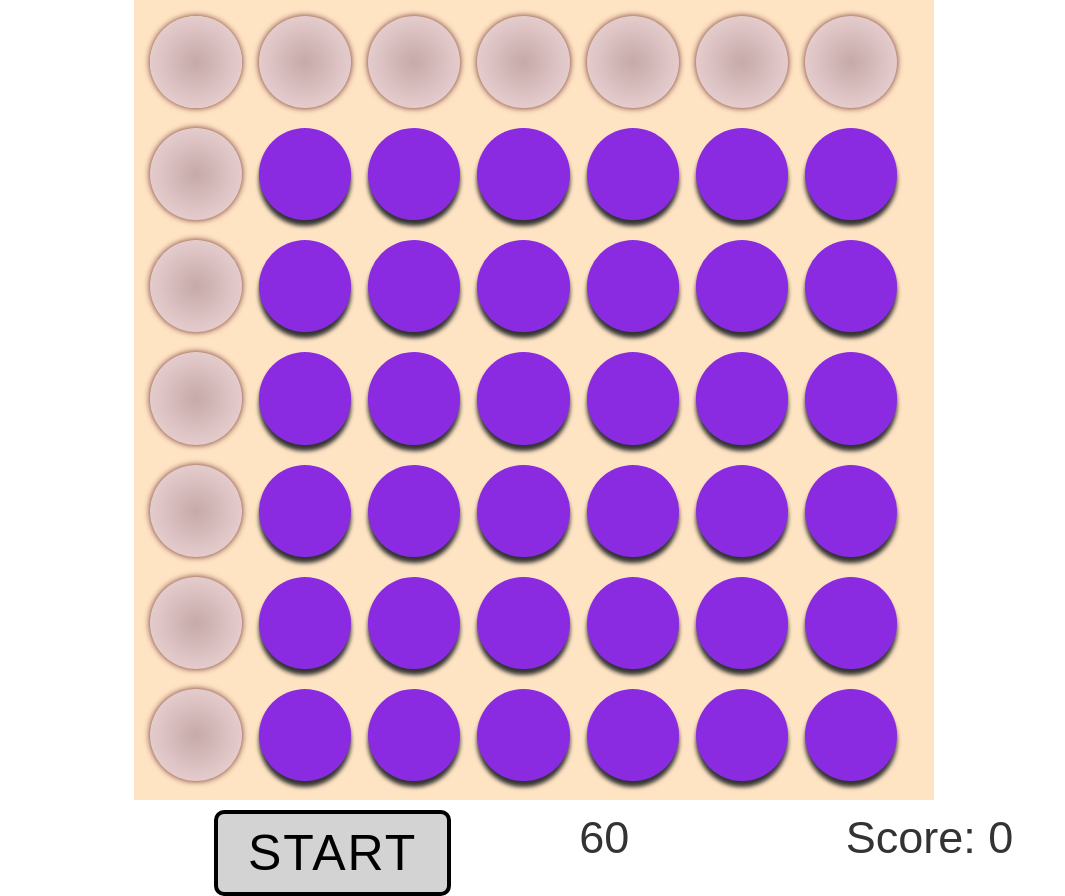
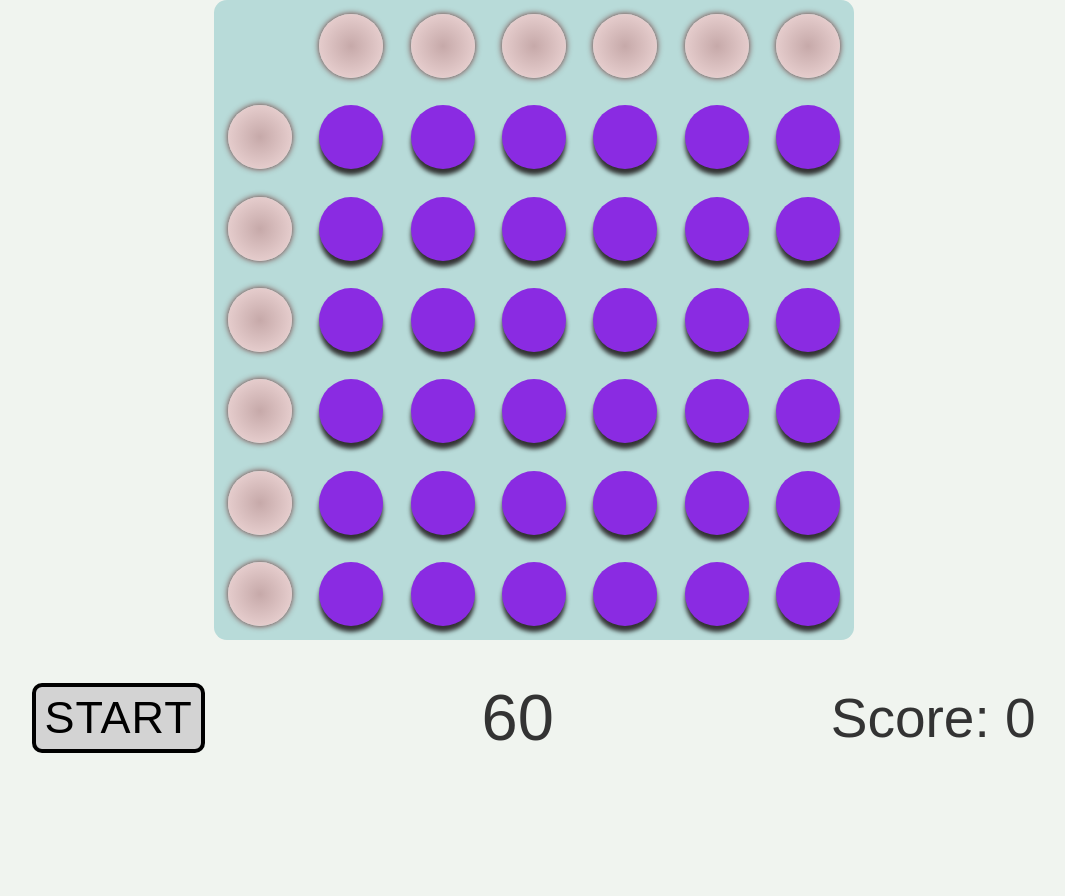
Before and after one commit to Dragnflye/whac-a-btn, a plain HTML site: page index.html in a window 1280 px wide. Shown: the whole page, without its empty margins (106-1171 px from the left). After the commit the page ends 800 px from the top, so only its background shows below. Drawn offline with Linux system fonts and the light colour scheme.

Commit message:
Add files via upload

```diff
--- a/index.html
+++ b/index.html
@@ -8,65 +8,70 @@
 </head>
 <body>
     <div class="board">
-        <div class="containerButtons">
-            <div class="light lightHoriz1" id="horiz1"></div>
-            <div class="light lightHoriz2" id="horiz2"></div>
-            <div class="light lightHoriz3" id="horiz3"></div>
-            <div class="light lightHoriz4" id="horiz4"></div>
-            <div class="light lightHoriz5" id="horiz5"></div>
-            <div class="light lightHoriz6" id="horiz6"></div>
-            <div class="light lightHoriz7" id="horiz7"></div>
-            <div class="light lightVertic1" id="vertic1"></div>
-            <div class="button" id="button1"></div>
-            <div class="button" id="button2"></div>
-            <div class="button" id="button3"></div>
-            <div class="button" id="button4"></div>
-            <div class="button" id="button5"></div>
-            <div class="button" id="button6"></div>
-            <div class="light lightVertic2" id="vertic2"></div>
-            <div class="button" id="button7"></div>
-            <div class="button" id="button8"></div>
-            <div class="button" id="button9"></div>
-            <div class="button" id="button10"></div>
-            <div class="button" id="button11"></div>
-            <div class="button" id="button12"></div>
-            <div class="light lightVertic3" id="vertic3"></div>
-            <div class="button" id="button13"></div>
-            <div class="button" id="button14"></div>
-            <div class="button" id="button15"></div>
-            <div class="button" id="button16"></div>
-            <div class="button" id="button17"></div>
-            <div class="button" id="button18"></div>
-            <div class="light lightVertic4" id="vertic4"></div>
-            <div class="button" id="button19"></div>
-            <div class="button" id="button20"></div>
-            <div class="button" id="button21"></div>
-            <div class="button" id="button22"></div>
-            <div class="button" id="button23"></div>
-            <div class="button" id="button24"></div>
-            <div class="light lightVertic5" id="vertic5"></div>
-            <div class="button" id="button25"></div>
-            <div class="button" id="button26"></div>
-            <div class="button" id="button27"></div>
-            <div class="button" id="button28"></div>
-            <div class="button" id="button29"></div>
-            <div class="button" id="button30"></div>
-            <div class="light lightVertic6" id="vertic6"></div>
-            <div class="button" id="button31"></div>
-            <div class="button" id="button32"></div>
-            <div class="button" id="button33"></div>
-            <div class="button" id="button34"></div>
-            <div class="button" id="button35"></div>
-            <div class="button" id="button36"></div>
+        <div class="board__container">
+            <div class="board__lights--horizontal">
+                <div class="light board__light--horizontal" id="horiz1"></div>
+                <div class="light board__light--horizontal" id="horiz2"></div>
+                <div class="light board__light--horizontal" id="horiz3"></div>
+                <div class="light board__light--horizontal" id="horiz5"></div>
+                <div class="light board__light--horizontal" id="horiz4"></div>
+                <div class="light board__light--horizontal" id="horiz6"></div>
+            </div>
+            <div class="board__lights--vertical">
+                <div class="light board__light--vertical" id="vertic1"></div>
+                <div class="light board__light--vertical" id="vertic2"></div>
+                <div class="light board__light--vertical" id="vertic3"></div>
+                <div class="light board__light--vertical" id="vertic4"></div>
+                <div class="light board__light--vertical" id="vertic5"></div>
+                <div class="light board__light--vertical" id="vertic6"></div>
+            </div>
+            <div class="board__buttons">
+                <div class="button board__button" id="button1"></div>
+                <div class="button board__button" id="button2"></div>
+                <div class="button board__button" id="button3"></div>
+                <div class="button board__button" id="button4"></div>
+                <div class="button board__button" id="button5"></div>
+                <div class="button board__button" id="button6"></div>
+                <div class="button board__button" id="button7"></div>
+                <div class="button board__button" id="button8"></div>
+                <div class="button board__button" id="button9"></div>
+                <div class="button board__button" id="button10"></div>
+                <div class="button board__button" id="button11"></div>
+                <div class="button board__button" id="button12"></div>
+                <div class="button board__button" id="button13"></div>
+                <div class="button board__button" id="button14"></div>
+                <div class="button board__button" id="button15"></div>
+                <div class="button board__button" id="button16"></div>
+                <div class="button board__button" id="button17"></div>
+                <div class="button board__button" id="button18"></div>
+                <div class="button board__button" id="button19"></div>
+                <div class="button board__button" id="button20"></div>
+                <div class="button board__button" id="button21"></div>
+                <div class="button board__button" id="button22"></div>
+                <div class="button board__button" id="button23"></div>
+                <div class="button board__button" id="button24"></div>
+                <div class="button board__button" id="button25"></div>
+                <div class="button board__button" id="button26"></div>
+                <div class="button board__button" id="button27"></div>
+                <div class="button board__button" id="button28"></div>
+                <div class="button board__button" id="button29"></div>
+                <div class="button board__button" id="button30"></div>
+                <div class="button board__button" id="button31"></div>
+                <div class="button board__button" id="button32"></div>
+                <div class="button board__button" id="button33"></div>
+                <div class="button board__button" id="button34"></div>
+                <div class="button board__button" id="button35"></div>
+                <div class="button board__button" id="button36"></div>
+            </div>
         </div>
     </div>
-    <div class="wrapper clearfix">
-        <button class="start">start</button>
-        <div class="timer">
-            <p id="displayCounter"></p>
+    <div class="game-stats">
+        <button class="game-stats__start">start</button>
+        <div class="game-stats__timer">
+            <p class="game-stats__counter" id="displayCounter"></p>
         </div>
-        <div class="score">
-            <p class="scoreNumber" id="scoreValue"></p>
+        <div class="game-stats__score">
+            <p class="game-stats__score-text" id="scoreValue"></p>
         </div>
     </div>
     <script src="js/main.js"></script>
--- a/js/main.js
+++ b/js/main.js
@@ -17,7 +17,7 @@ class Lights {
   }
   resetLights() {
     this.lights.forEach((light) => {
-      light.classList.remove('lightOn');
+      light.classList.remove('light--on');
     });
   }
   getRandomLights(isRunning) {
@@ -28,35 +28,35 @@ class Lights {
       // const horizontalLights = lights.slice(1, 6);
       // const verticalLights = lights.slice(7);
 
-      // lightOn(horizontalLights, rolledNumber1);
-      // lightOn(verticalLights, rolledNumber2);
+      // light--on(horizontalLights, rolledNumber1);
+      // light--on(verticalLights, rolledNumber2);
 
       if (this.#rolledNumber1 == 0) {
-        this.lights[1].classList.add('lightOn');
+        this.lights[0].classList.add('light--on');
       } else if (this.#rolledNumber1 == 1) {
-        this.lights[2].classList.add('lightOn');
+        this.lights[1].classList.add('light--on');
       } else if (this.#rolledNumber1 == 2) {
-        this.lights[3].classList.add('lightOn');
+        this.lights[2].classList.add('light--on');
       } else if (this.#rolledNumber1 == 3) {
-        this.lights[4].classList.add('lightOn');
+        this.lights[3].classList.add('light--on');
       } else if (this.#rolledNumber1 == 4) {
-        this.lights[5].classList.add('lightOn');
+        this.lights[4].classList.add('light--on');
       } else if (this.#rolledNumber1 == 5) {
-        this.lights[6].classList.add('lightOn');
+        this.lights[5].classList.add('light--on');
       }
 
       if (this.#rolledNumber2 == 0) {
-        this.lights[7].classList.add('lightOn');
+        this.lights[6].classList.add('light--on');
       } else if (this.#rolledNumber2 == 1) {
-        this.lights[8].classList.add('lightOn');
+        this.lights[7].classList.add('light--on');
       } else if (this.#rolledNumber2 == 2) {
-        this.lights[9].classList.add('lightOn');
+        this.lights[8].classList.add('light--on');
       } else if (this.#rolledNumber2 == 3) {
-        this.lights[10].classList.add('lightOn');
+        this.lights[9].classList.add('light--on');
       } else if (this.#rolledNumber2 == 4) {
-        this.lights[11].classList.add('lightOn');
+        this.lights[10].classList.add('light--on');
       } else if (this.#rolledNumber2 == 5) {
-        this.lights[12].classList.add('lightOn');
+        this.lights[11].classList.add('light--on');
       }
     }
   }
@@ -109,7 +109,7 @@ class Buttons {
     // if (abc.matrix[rolledNumber2][rolledNumber1].id === lastClickedButton) {
     //   score += 1;
     //   lights.forEach((light) => {
-    //     light.classList.remove('lightOn');
+    //     light.classList.remove('light--on');
     //   });
     //   gameContinue();
     // } else {
@@ -383,11 +383,11 @@ class Buttons {
 const buttons = new Buttons();
 
 class GameMain {
-  constructor(time, buttonSelector) {
+  constructor(time) {
     this.body = document.body;
     this.buttons = document.querySelectorAll('.button');
     this.scoreDisplay = document.getElementById('scoreValue');
-    this.buttonStart = document.querySelector(buttonSelector);
+    this.buttonStart = document.querySelector('.game-stats__start');
     this.timeLeft = document.getElementById('displayCounter');
     this.time = time;
     this.score = 0;
@@ -463,4 +463,4 @@ class GameMain {
   }
 }
 
-const game = new GameMain(60, '.start');
+const game = new GameMain(60);
--- /dev/null
+++ b/scss/style.scss
@@ -0,0 +1,140 @@
+@import 'variables';
+
+* {
+    margin: 0;
+    padding: 0;
+}
+
+html {
+    font-size: 10px;
+}
+
+body {
+    background-color: $bcgcolor;
+}
+
+.board {
+    aspect-ratio: 1;
+    width: $board-size;
+    margin: auto;
+    background-color: $board-color;
+    border-radius: 2%;
+    &__container {
+        display: grid;
+        grid-template-columns: repeat(7, minmax(10px, 1fr));
+        grid-template-rows: repeat(7, minmax(10px, 1fr));
+        width: 100%;
+        height: 100%;
+    }
+    &__lights--horizontal {
+        grid-column: 2 / span 6;
+        grid-row: 1 / span 1;
+        display: grid;
+        grid-template-columns: repeat(6, minmax(10px, 1fr));
+    }
+    &__lights--vertical {
+        grid-column: 1 / span 1;
+        grid-row: 2 / span 6;
+        display: grid;
+        grid-template-rows: repeat(6, minmax(10px, 1fr));
+    }
+    &__buttons {
+        grid-column: 2 / span 6;
+        grid-row: 2 / span 6;
+        display: grid;
+        grid-template-columns: repeat(6, minmax(10px, 1fr));
+        grid-template-rows: repeat(6, minmax(10px, 1fr));
+    }
+}
+
+.light {
+    aspect-ratio: 1;
+    width: $light-size;
+    margin: auto;
+    background-image: $light-color;
+    box-shadow: $light-box-shadow;
+    border-radius: 50%;
+    &--on {
+        background-image: $ligh-on-color;
+    }
+}
+
+.button {
+    aspect-ratio: 1;
+    width: $button-size;
+    margin: auto;
+    background-color: $button-color;
+    box-shadow: $button-box-shadow;
+    border-radius: 50%;
+    &:hover {
+        background-color: $button-color-hover;
+    }
+}
+
+.game-stats {
+    display: flex;
+    justify-content: space-around;
+    align-items: center;
+    margin-top: 5vh;
+    &__start {
+        display: block;
+        padding: 5px 8px;
+        background-color: lightgray;
+        font-family: arial;
+        font-size: 2rem;
+        letter-spacing: 1px;
+        text-align: center;
+        text-transform: uppercase;
+        border: 4px solid black;
+        border-radius: 10px;
+        transition: .1s;
+        &:hover {
+            background-color: #333;
+            color: beige;
+        }
+        @media (min-width: 360px) {
+            font-size: 2.5rem;
+        }
+        @media(min-width: 640px) {
+            font-size: 3.5rem;
+        }
+        @media(min-width: 640px) {
+            font-size: 4.5rem;
+        }
+    }
+    &__score {
+        font-family: arial;
+        font-size: 3rem;
+        color: #333;
+        text-transform: capitalize;
+        @media(min-width: 360px) {
+            font-size: 3.5rem;
+        }
+        @media(min-width: 640px) {
+            font-size: 4.5rem;
+        }
+        @media(min-width: 640px) {
+            font-size: 5.5rem;
+        }
+    }
+    &__score-text {
+        text-align: center;
+    }
+    &__timer {
+        font-family: arial;
+        font-size: 4rem;
+        color: #333;
+        @media(min-width: 360px) {
+            font-size: 4.5rem;
+        }
+        @media(min-width: 640px) {
+            font-size: 5.5rem;
+        }
+        @media(min-width: 640px) {
+            font-size: 6.5rem;
+        }
+    }
+    &__counter {
+        text-align: center;
+    }
+}
```
Also changed, not shown: scss/_variables.scss (+11 -3 lines), css/style.css, 1 other file.
